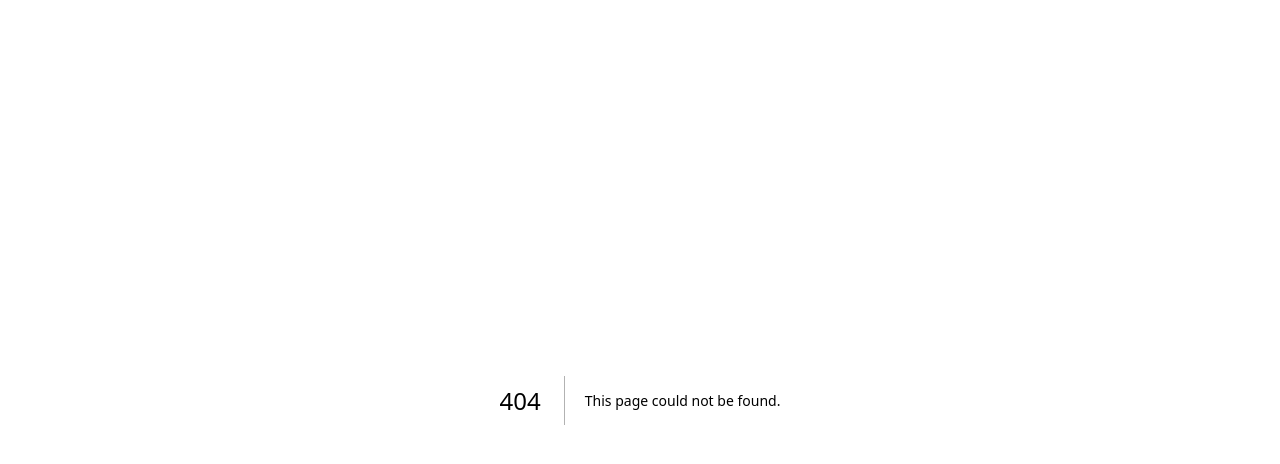
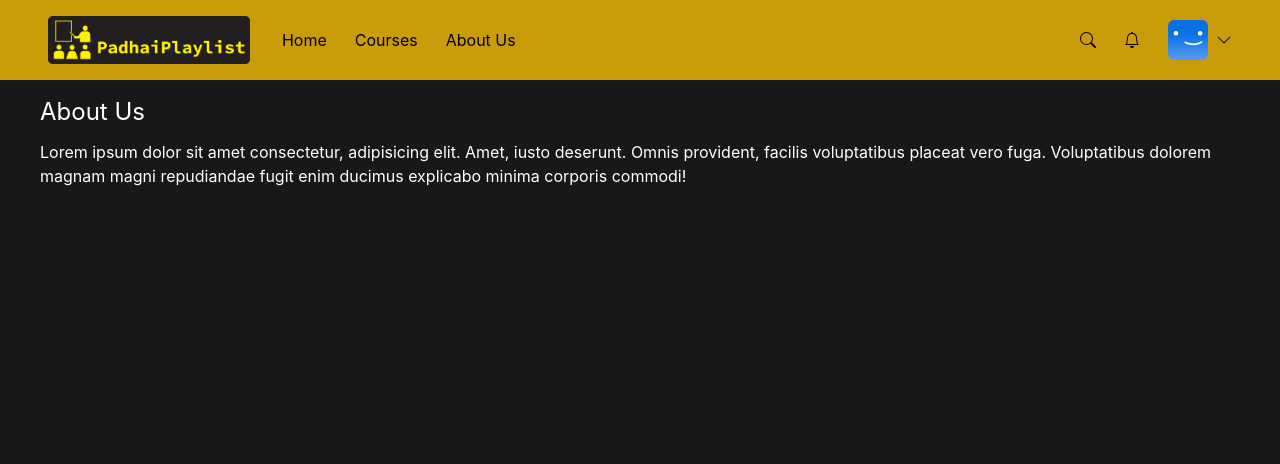
Before and after one commit to avionmission/padhai-playlist, a Next.js app: page /about in a window 1280 px wide. Before the commit this address had no page. Shown: the top 464 px of the page. Built offline with nearby package versions, Linux system fonts and the light colour scheme; no server answers; the database is empty; sample sign-in values are in the browser's storage.

Commit message:
Added About and all courses pages, fixed navigation

```diff
--- a/components/MobileMenu.tsx
+++ b/components/MobileMenu.tsx
@@ -1,3 +1,4 @@
+import { useRouter } from 'next/router';
 import React from 'react';
 
 interface MobileMenuProp {
@@ -9,23 +10,19 @@ const MobileMenu: React.FC<MobileMenuProp> = ({visible}) => {
         return null;
     }
 
+    const router = useRouter();
+
     return (
         <div className='bg-black w-56 absolute top-8 left-0 py-5 flex-col border-2 border-gray-800 flex'>
             <div className="flex flex-col gap-4">
-                <div className="px-3 text-center text-white hover:underline">
+                <div className="px-3 text-center text-white hover:underline" onClick={() => {router.push('/')}}>
                     Home
                 </div>
-                <div className="px-3 text-center text-white hover:underline">
+                <div className="px-3 text-center text-white hover:underline" onClick={() => {router.push('/all')}}>
                     Courses
                 </div>
-                <div className="px-3 text-center text-white hover:underline">
-                    New
-                </div>
-                <div className="px-3 text-center text-white hover:underline">
-                    My List
-                </div>
-                <div className="px-3 text-center text-white hover:underline">
-                    Browse by Subject
+                <div className="px-3 text-center text-white hover:underline" onClick={() => {router.push('/about')}}>
+                    About Us
                 </div>
             </div>
         </div>
--- a/components/Navbar.tsx
+++ b/components/Navbar.tsx
@@ -5,14 +5,17 @@ import MobileMenu from "./MobileMenu";
 import AccountMenu from "./AccountMenu";
 
 import {BsBell, BsChevronDown, BsSearch} from 'react-icons/bs'
+import { useRouter } from "next/router";
 
 const TOP_OFFSET = 66;
 
 const Navbar = () => {
 
-    const [showMobileMenu, setShowMobileMenu] = useState(true);
-    const [showAccountMenu, setShowAccountMenu] = useState(true);
+    const [showMobileMenu, setShowMobileMenu] = useState(false);
+    const [showAccountMenu, setShowAccountMenu] = useState(false);
     const [showBackground, setShowBackground] = useState(true);
+
+    const router = useRouter();
 
     useEffect(() => {
 
@@ -54,7 +57,7 @@ const Navbar = () => {
                     duration-500
                     ${showBackground ? 'bg-yellow-500 bg-opacity-85':''}
                     `}>
-                <img className="lg:h-12" src="/images/logo.png" alt="" />
+                <img className="h-12" src="/images/logo.png" alt="" />
                 <div
                     className="
                         flex-row
@@ -66,9 +69,9 @@ const Navbar = () => {
 
 
                     ">
-                    <NavbarItem label="Home"/>
-                    <NavbarItem label="Courses"/>
-                    <NavbarItem label="About Us"/>
+                    <div onClick={() => {router.push('/')}}><NavbarItem label="Home" /></div>
+                    <div onClick={() => {router.push('/all')}}><NavbarItem label="Courses"/></div>
+                    <div onClick={() => {router.push('/about')}}><NavbarItem label="About Us"/></div>
 
                 </div>
                 <div onClick={toggleMobileMenu} className="lg:hidden flex flex-row items-center gap-2 ml-8 cursor-pointer relative">
--- /dev/null
+++ b/pages/about.tsx
@@ -0,0 +1,42 @@
+import { NextPageContext } from "next";
+import { getSession } from "next-auth/react";
+import { useRouter } from "next/router";
+import Navbar from "@/components/Navbar";
+import CourseList from "@/components/CourseList";
+import useCourseList from "@/hooks/useCourseList";
+
+export async function getServerSideProps(context:NextPageContext) {
+    const session = await getSession(context)
+
+    if (!session) {
+        return {
+            redirect: {
+                destination: '/auth',
+                permanent: false,
+            }
+        }
+    }
+
+    return {
+        props: {}
+    }
+}
+
+const About = () => {
+    const router = useRouter();
+
+    const {data: courses = []} = useCourseList();
+
+    return (
+        <div className="flex h-full">
+                <Navbar/>
+
+                <div className="mt-24 ml-10 text-left">
+                    <p className="text-2xl bold text-white">About Us</p>
+                    <p className="text-md mt-3 text-white">Lorem ipsum dolor sit amet consectetur, adipisicing elit. Amet, iusto deserunt. Omnis provident, facilis voluptatibus placeat vero fuga. Voluptatibus dolorem magnam magni repudiandae fugit enim ducimus explicabo minima corporis commodi!</p>
+                </div>
+        </div>
+    )
+}
+
+export default About;
--- /dev/null
+++ b/pages/all.tsx
@@ -0,0 +1,42 @@
+import { NextPageContext } from "next";
+import { getSession } from "next-auth/react";
+import { useRouter } from "next/router";
+import Navbar from "@/components/Navbar";
+import CourseList from "@/components/CourseList";
+import useCourseList from "@/hooks/useCourseList";
+
+export async function getServerSideProps(context:NextPageContext) {
+    const session = await getSession(context)
+
+    if (!session) {
+        return {
+            redirect: {
+                destination: '/auth',
+                permanent: false,
+            }
+        }
+    }
+
+    return {
+        props: {}
+    }
+}
+
+const AllCourses = () => {
+    const router = useRouter();
+
+    const {data: courses = []} = useCourseList();
+
+    return (
+        <div className="flex h-full justify-center">
+                <Navbar/>
+
+                <div className="mt-20">
+                    <CourseList title='All Courses' data={courses}/>
+                </div>
+
+        </div>
+    )
+}
+
+export default AllCourses;
```
